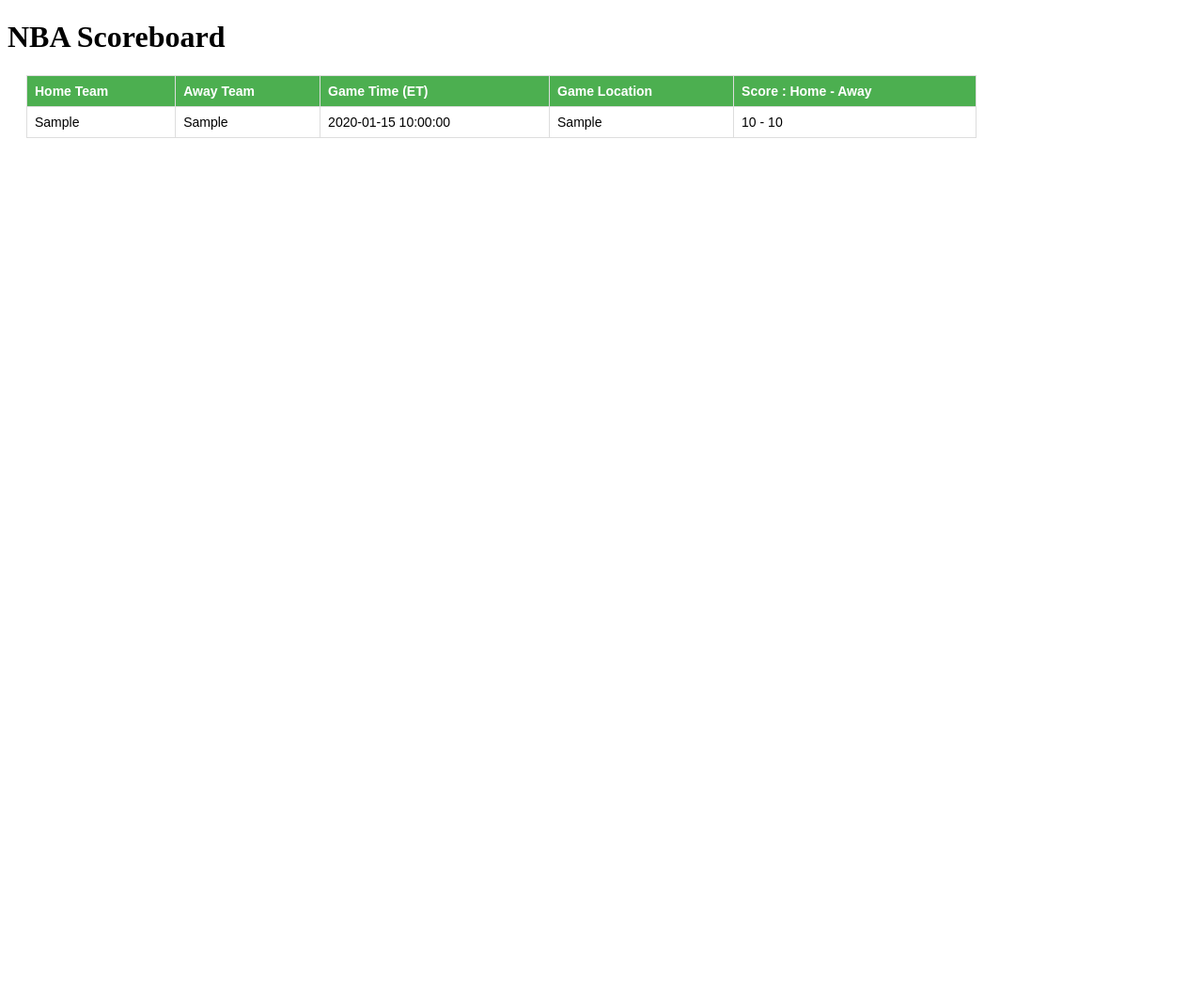
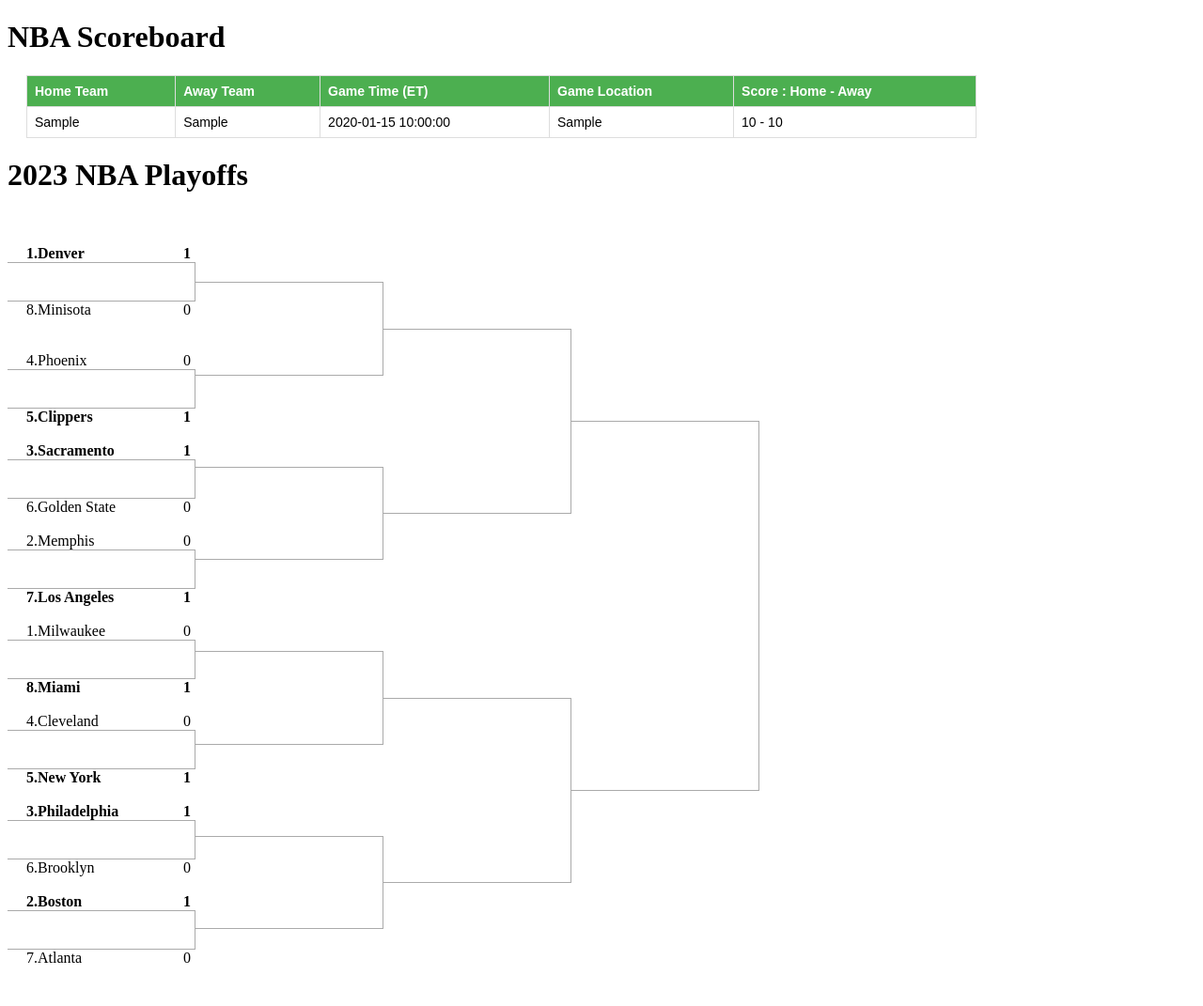
Before and after one commit to devRegal/FrontEnd, a Flask app: template templates/index.html in a window 1280 px wide. Shown: the whole page at 94% size. Before the commit the page ends 147 px from the top, so only its background shows below. Run offline with Flask 3, Linux system fonts and the light colour scheme; the template is opened without the code that fills it: most values are stand-ins (such as "Sample title", 1, 10 or a date in 2020).

Commit message:
playoff bracket added

```diff
--- a/static/style.css
+++ b/static/style.css
@@ -21,3 +21,46 @@
   tr:nth-child(even) {
     background-color: #f2f2f2;
   }
+
+  main{
+    display: flex;
+    flex-direction: row;
+  }
+  .round{
+    display:flex;
+    flex-direction:column;
+    justify-content:center;
+    width:200px;
+    list-style:none;
+    padding:0;
+  }
+  .round .spacer{ flex-grow:1; }
+  .round .spacer:first-child,
+  .round .spacer:last-child{ flex-grow:.5; }
+
+  .round .game-spacer{
+      flex-grow:1;
+  }
+
+  li.game{
+    padding-left:20px;
+  }
+
+  li.game.winner{
+    font-weight:bold;
+  }
+  li.game span{
+    float:right;
+    margin-right:5px;
+  }
+
+  li.game-top{ border-bottom:1px solid #aaa; }
+
+  li.game-spacer{
+    border-right:1px solid #aaa;
+    min-height:40px;
+  }
+
+  li.game-bottom{
+    border-top:1px solid #aaa;
+  }
--- a/templates/index.html
+++ b/templates/index.html
@@ -30,5 +30,83 @@
             {% endfor %}
         </tbody>
     </table>
+    <h1>2023 NBA Playoffs</h1>
+    <main id="playoffs">
+        <ul class="round round-1">
+
+            <li class="spacer">&nbsp;</li>
+            <li class="game game-top seed_one winner">1.Denver<span>1</span></li>
+            <li class="game game-spacer">&nbsp;</li>
+            <li class="game game-bottom ">8.Minisota<span>0</span></li>
+            <li class="spacer">&nbsp;</li>
+            <li class="spacer">&nbsp;</li>
+            <li class="game game-top seed_one ">4.Phoenix<span>0</span></li>
+            <li class="game game-spacer">&nbsp;</li>
+            <li class="game game-bottom winner">5.Clippers<span>1</span></li>
+            <li class="spacer">&nbsp;</li>
+            <li class="game game-top seed_one winner">3.Sacramento<span>1</span></li>
+            <li class="game game-spacer">&nbsp;</li>
+            <li class="game game-bottom ">6.Golden State<span>0</span></li>
+            <li class="spacer">&nbsp;</li>
+            <li class="game game-top seed_one ">2.Memphis<span>0</span></li>
+            <li class="game game-spacer">&nbsp;</li>
+            <li class="game game-bottom winner">7.Los Angeles<span>1</span></li>
+            <li class="spacer">&nbsp;</li>
+
+            <li class="game game-top seed_one ">1.Milwaukee<span>0</span></li>
+            <li class="game game-spacer">&nbsp;</li>
+            <li class="game game-bottom winner">8.Miami<span>1</span></li>
+            <li class="spacer">&nbsp;</li>
+            <li class="game game-top seed_one ">4.Cleveland<span>0</span></li>
+            <li class="game game-spacer">&nbsp;</li>
+            <li class="game game-bottom winner">5.New York<span>1</span></li>
+            <li class="spacer">&nbsp;</li>
+            <li class="game game-top seed_one winner">3.Philadelphia<span>1</span></li>
+            <li class="game game-spacer">&nbsp;</li>
+            <li class="game game-bottom ">6.Brooklyn<span>0</span></li>
+            <li class="spacer">&nbsp;</li>
+            <li class="game game-top seed_one winner">2.Boston<span>1</span></li>
+            <li class="game game-spacer">&nbsp;</li>
+            <li class="game game-bottom ">7.Atlanta<span>0</span></li>
+            <li class="spacer">&nbsp;</li>
+        </ul>
+        <ul class="round round-2">
+            <li class="spacer">&nbsp;</li>
+            <li class="game game-top seed_one winner"><span></span></li>
+            <li class="game game-spacer">&nbsp;</li>
+            <li class="game game-bottom "><span></span></li>
+            <li class="spacer">&nbsp;</li>
+            <li class="game game-top seed_one winner"><span></span></li>
+            <li class="game game-spacer">&nbsp;</li>
+            <li class="game game-bottom "><span></span></li>
+            <li class="spacer">&nbsp;</li>
+            <li class="game game-top seed_one winner"><span></span></li>
+            <li class="game game-spacer">&nbsp;</li>
+            <li class="game game-bottom "><span></span></li>
+            <li class="spacer">&nbsp;</li>
+            <li class="game game-top seed_one winner"><span></span></li>
+            <li class="game game-spacer">&nbsp;</li>
+            <li class="game game-bottom "><span></span></li>
+            <li class="spacer">&nbsp;</li>
+        </ul>
+        <ul class="round round-3">
+            <li class="spacer">&nbsp;</li>
+            <li class="game game-top seed_one winner"><span></span></li>
+            <li class="game game-spacer">&nbsp;</li>
+            <li class="game game-bottom "><span></span></li>
+            <li class="spacer">&nbsp;</li>
+            <li class="game game-top seed_one winner"><span></span></li>
+            <li class="game game-spacer">&nbsp;</li>
+            <li class="game game-bottom "><span></span></li>
+            <li class="spacer">&nbsp;</li>
+        </ul>
+        <ul class="round round-4">
+            <li class="spacer">&nbsp;</li>
+            <li class="game game-top seed_one winner"><span></span></li>
+            <li class="game game-spacer">&nbsp;</li>
+            <li class="game game-bottom "><span></span></li>
+            <li class="spacer">&nbsp;</li>
+        </ul>
+    </main>
 </body>
 </html>
```
